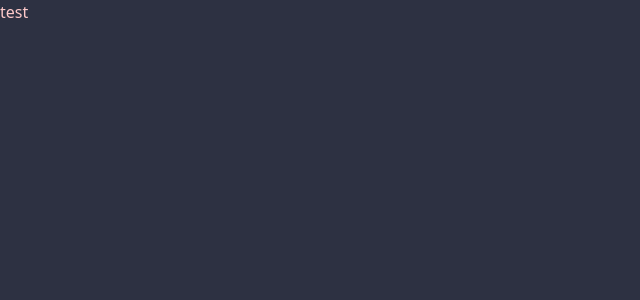
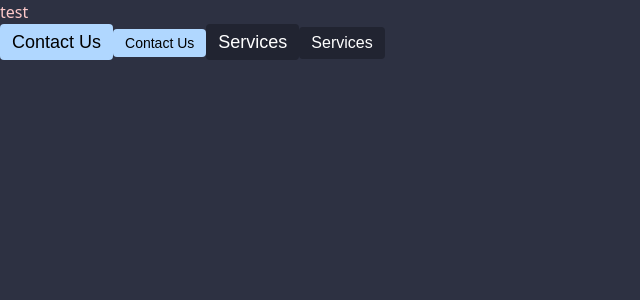
Before and after one commit to dylanreedx/CityCyclery, a Next.js app: page / in a window 1280 px wide. Shown: the top 300 px of the page, without its empty margins (0-640 px from the left). Built offline with nearby package versions, Linux system fonts and the light colour scheme.

Commit message:
Added button component with Primary and Secondary options, having a small and base option aswell.

```diff
--- /dev/null
+++ b/components/Buttons.tsx
@@ -0,0 +1,64 @@
+import React from "react";
+
+export type ButtonProps = {
+    children?: React.ReactNode;
+    classes?: string;
+    btnSize?: string;
+    href?: string;
+};
+export function PrimaryButton ({
+    children,
+    classes = "btn btn-base btn-primary",
+    href
+}: ButtonProps){
+    return (
+        <a href={href}>
+            <button
+            className={classes}>
+                {children}
+            </button>
+        </a>
+    )
+}
+export function PrimaryButtonSmall ({
+    children,
+    classes = "btn btn-sm btn-primary",
+    href
+}: ButtonProps){
+    return (
+        <a href={href}>
+            <button
+            className={classes}>
+                {children}
+            </button>
+        </a>
+    )
+}
+export function SecondaryButton ({
+    children,
+    classes = "btn btn-base btn-secondary",
+    href
+}: ButtonProps){
+    return (
+        <a href={href}>
+            <button
+            className={classes}>
+                {children}
+            </button>
+        </a>
+    )
+}
+export function SecondaryButtonSmall ({
+    children,
+    classes = "btn btn-small btn-secondary",
+    href
+}: ButtonProps){
+    return (
+        <a href={href}>
+            <button
+            className={classes}>
+                {children}
+            </button>
+        </a>
+    )
+}
--- a/pages/index.tsx
+++ b/pages/index.tsx
@@ -1,5 +1,6 @@
 import { HeadComponent } from '@/components/Head';
 import Image from 'next/image';
+import { PrimaryButton, PrimaryButtonSmall, SecondaryButton, SecondaryButtonSmall } from '@/components/Buttons';
 import { Poppins } from '@next/font/google';
 
 // const poppins = Poppins({
@@ -16,6 +17,23 @@ export default function Home() {
       ></HeadComponent>
       <main className='bg-dark-500'>
         <h1 className='text-red-200'>test</h1>
+        <PrimaryButton
+        href="/contact"
+        children='Contact Us'
+        ></PrimaryButton>
+        <PrimaryButtonSmall
+        href="/contact"
+        children='Contact Us'
+        ></PrimaryButtonSmall>
+
+        <SecondaryButton
+        href='/services'
+        children='Services'
+        ></SecondaryButton>
+        <SecondaryButtonSmall
+        href='/services'
+        children='Services'
+        ></SecondaryButtonSmall>
       </main>
     </>
   );
--- a/styles/globals.css
+++ b/styles/globals.css
@@ -6,3 +6,22 @@ html {
   /* sets the default bg to our color */
   @apply bg-dark-500;
 }
+.btn {
+  @apply rounded;
+  @apply font-poppins;
+  @apply py-1;
+  @apply px-3;
+}
+.btn-base {
+  @apply text-lg;
+}
+.btn-sm {
+  @apply text-sm;
+}
+.btn-primary{
+  @apply bg-accent-500;
+}
+.btn-secondary{
+  @apply bg-dark-600;
+  @apply text-white;
+}
```
